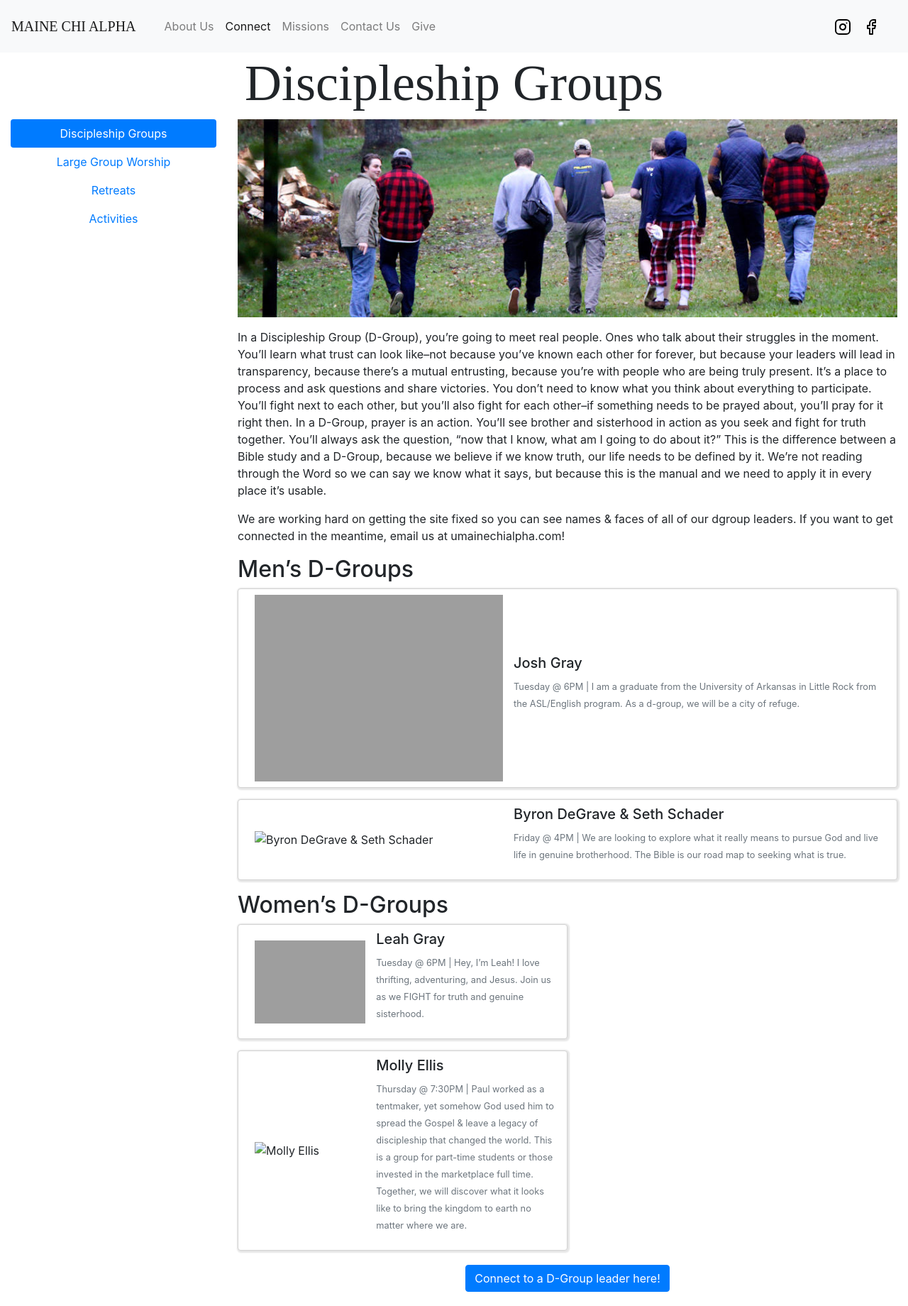
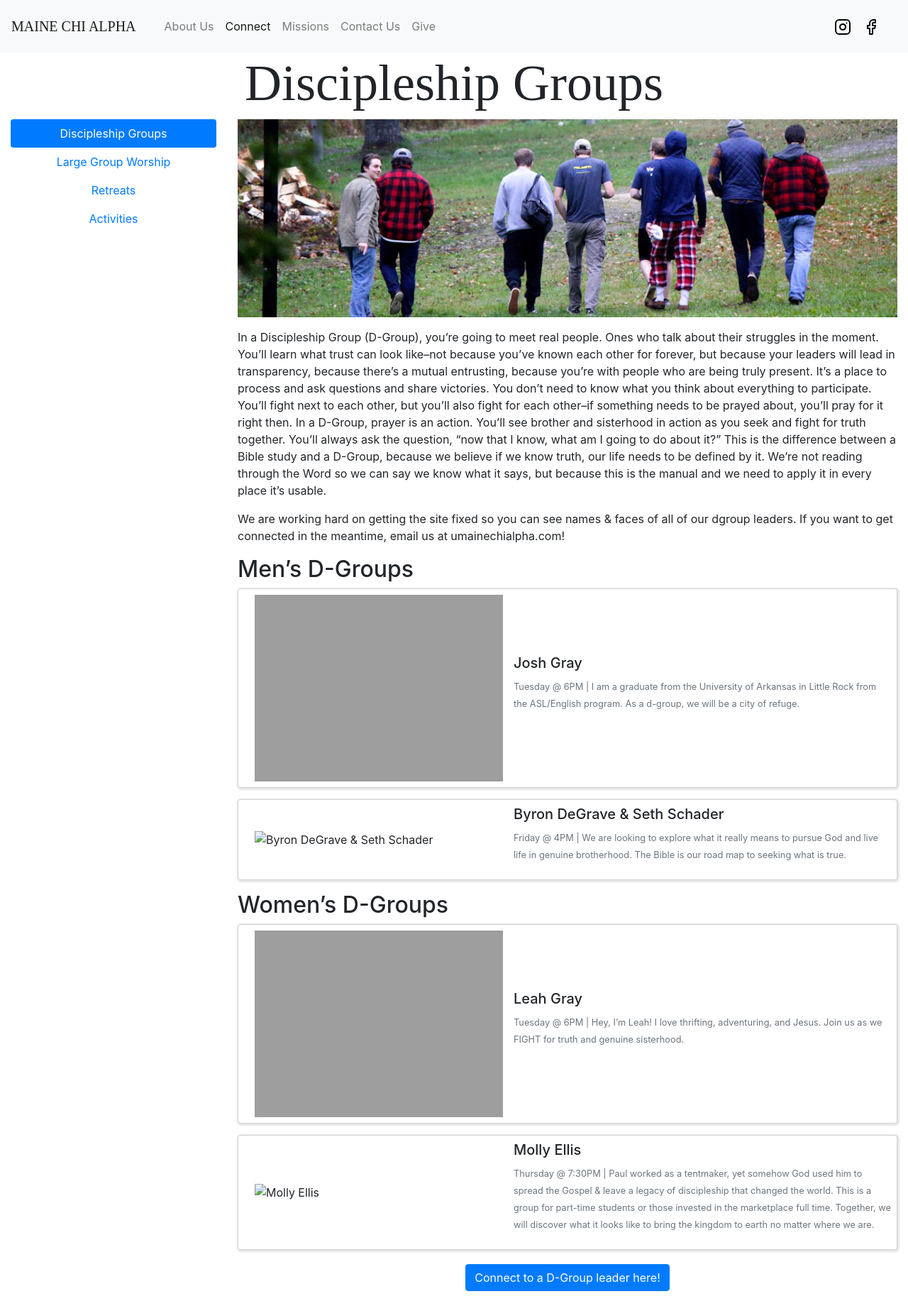
Before and after one commit to mainechialpha/mainechialpha.github.io, a Jekyll site: the page built from groups.md, in a window 1280 px wide. Shown: the whole page at 71% size. Built offline with Jekyll 4.4.1, drawn with Linux system fonts in a browser that asks for light colours; nearby versions of some CDN libraries; some web fonts are replaced.

Commit message:
Update groups.md

```diff
--- a/groups.md
+++ b/groups.md
@@ -32,7 +32,7 @@
 {% assign group = groupb[1] %}
 {% if group.name %}
 
-<div class="col-6 d-sm-flex align-items-sm-center flex-sm-row shadow-card card">
+<div class="d-sm-flex align-items-sm-center flex-sm-row shadow-card card">
     <img class="group-img col-5" src="{{ site.url }}/images/womensdroups/{{ group.img }}" alt="{{ group.name }}">
     <div class="group-body">
         {% if group.name %}<h5 class="group-title">{{ group.name }}</h5>{% endif %}
```
